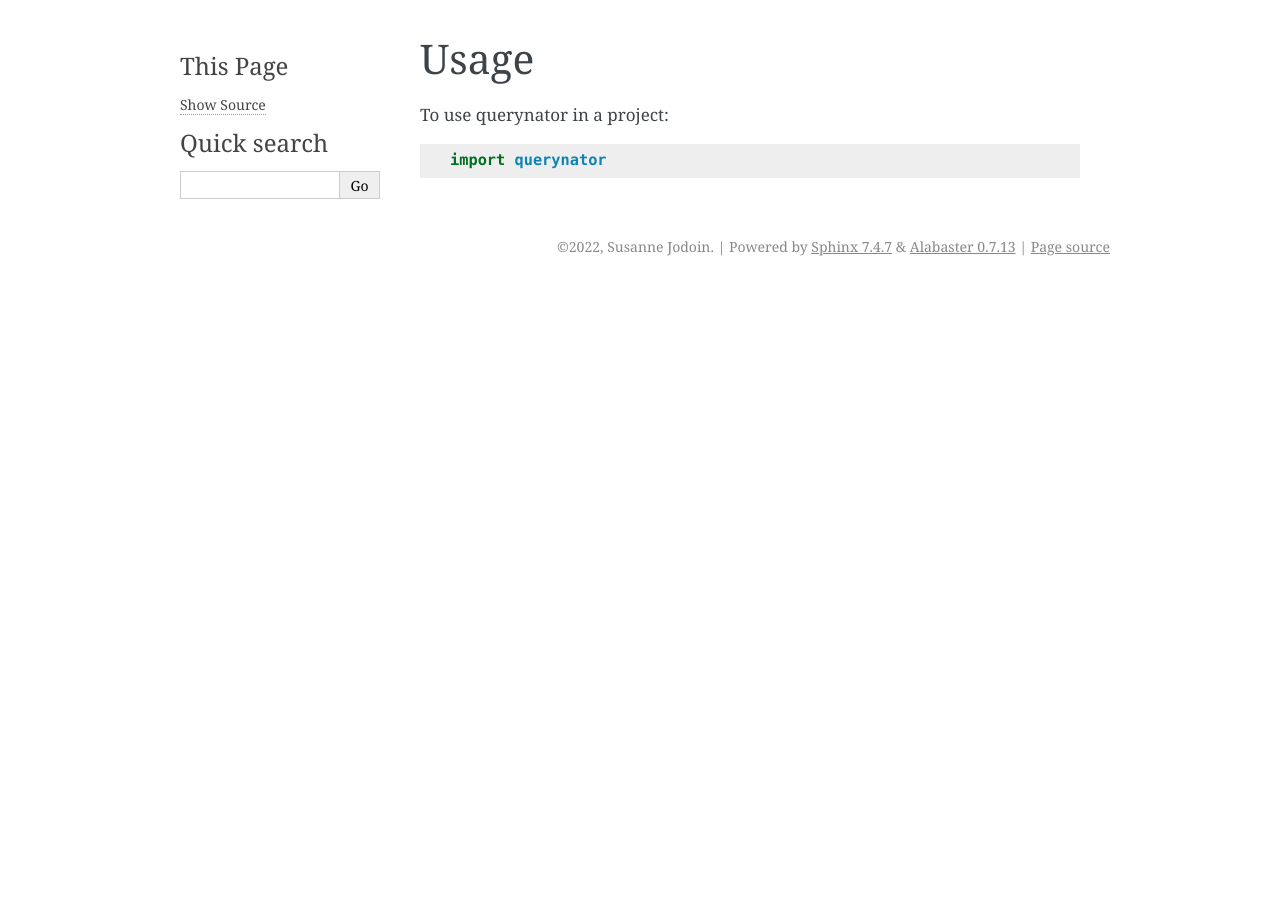
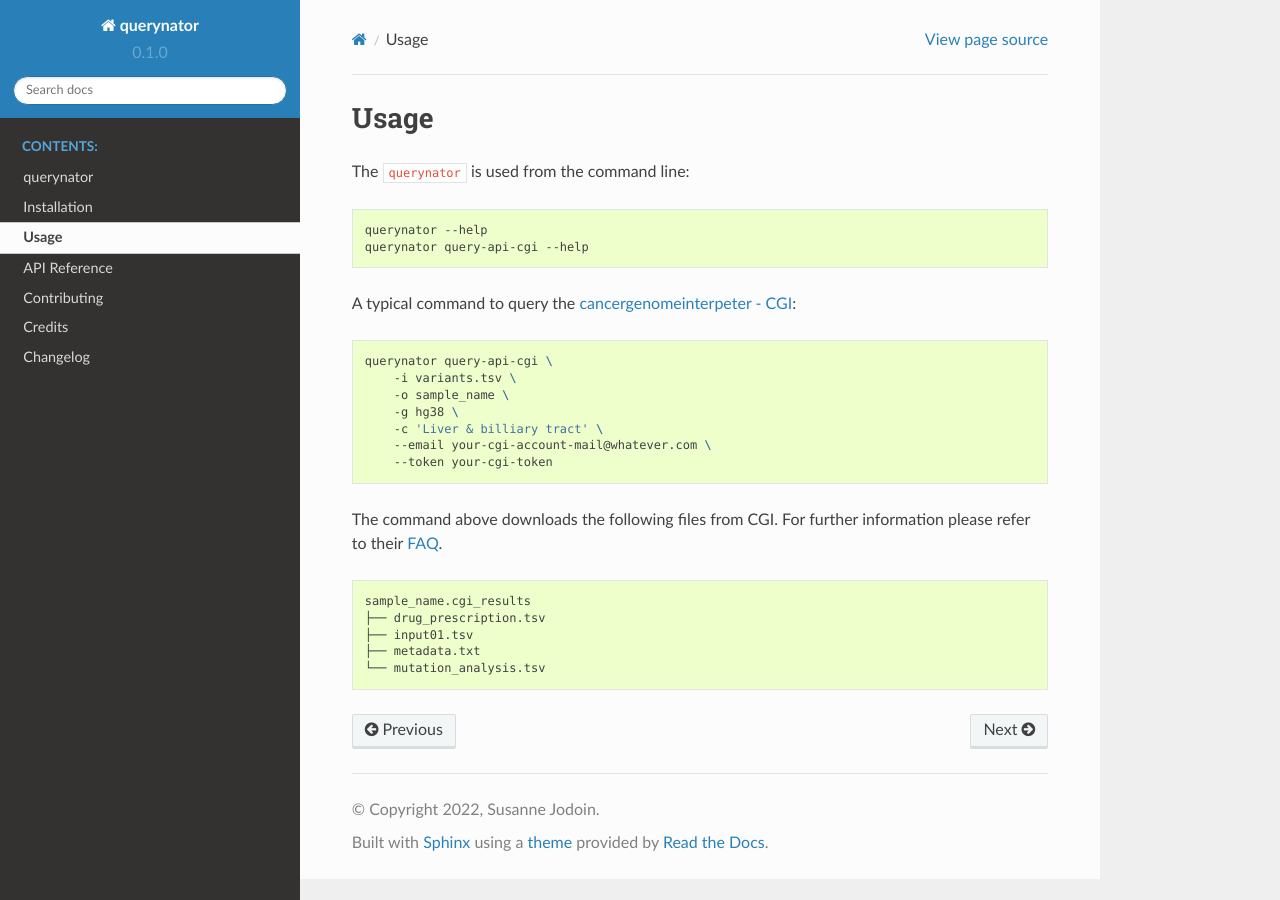
Before and after one commit to qbic-pipelines/querynator, a Sphinx documentation site: the page built from docs/usage.rst, in a window 1280 px wide. Built offline with Sphinx 7.4.7 and the Read the Docs theme 2.0.0, drawn with Linux system fonts in a browser that asks for light colours; pages that are not in the unit, such as notebooks, are missing from menus.

Commit message:
added docs

```diff
--- a/CONTRIBUTING.rst
+++ b/CONTRIBUTING.rst
@@ -118,7 +118,7 @@ Deploying
 ---------
 
 A reminder for the maintainers on how to deploy.
-Make sure all your changes are committed (including an entry in HISTORY.rst).
+Make sure all your changes are committed (including an entry in CHANGELOG.rst).
 Then run::
 
 $ bump2version patch # possible: major / minor / patch
--- a/README.rst
+++ b/README.rst
@@ -26,7 +26,7 @@ Python package to query cancer variant databases
 Features
 --------
 
-* TODO
+* Command-line tool to query the cancergenomeinterpreter via its REST API
 
 Credits
 -------
--- /dev/null
+++ b/docs/changelog.rst
@@ -0,0 +1 @@
+.. include:: ../CHANGELOG.rst
--- a/docs/conf.py
+++ b/docs/conf.py
@@ -64,12 +64,12 @@ release = querynator.__version__
 #
 # This is also used if you do content translation via gettext catalogs.
 # Usually you set "language" from the command line for these cases.
-language = None
+language = 'English'
 
 # List of patterns, relative to source directory, that match files and
 # directories to ignore when looking for source files.
 # This patterns also effect to html_static_path and html_extra_path
-exclude_patterns = ['_build', 'Thumbs.db', '.DS_Store']
+exclude_patterns = ['_build', 'Thumbs.db', '.DS_Store', '*.js']
 
 # The name of the Pygments (syntax highlighting) style to use.
 pygments_style = 'sphinx'
@@ -83,7 +83,7 @@ todo_include_todos = False
 # The theme to use for HTML and HTML Help pages.  See the documentation for
 # a list of builtin themes.
 #
-html_theme = 'alabaster'
+html_theme = 'sphinx_rtd_theme'
 
 # Theme options are theme-specific and customize the look and feel of a
 # theme further.  For a list of options available for each theme, see the
@@ -94,7 +94,7 @@ html_theme = 'alabaster'
 # Add any paths that contain custom static files (such as style sheets) here,
 # relative to this directory. They are copied after the builtin static files,
 # so a file named "default.css" will overwrite the builtin "default.css".
-html_static_path = ['_static']
+# html_static_path = ['_static']
 
 
 # -- Options for HTMLHelp output ---------------------------------------
--- a/docs/history.rst
+++ /dev/null
@@ -1 +0,0 @@
-.. include:: ../HISTORY.rst
--- a/docs/index.rst
+++ b/docs/index.rst
@@ -11,7 +11,7 @@ Welcome to querynator's documentation!
    modules
    contributing
    authors
-   history
+   changelog
 
 Indices and tables
 ==================
--- a/docs/usage.rst
+++ b/docs/usage.rst
@@ -2,6 +2,32 @@
 Usage
 =====
 
-To use querynator in a project::
+The ``querynator`` is used from the command line:
 
-    import querynator
+.. code-block:: bash
+
+    querynator --help
+    querynator query-api-cgi --help
+
+A typical command to query the `cancergenomeinterpeter - CGI <https://www.cancergenomeinterpreter.org/home>`_:
+
+.. code-block:: bash
+
+    querynator query-api-cgi \
+        -i variants.tsv \
+        -o sample_name \
+        -g hg38 \
+        -c 'Liver & billiary tract' \
+        --email your-cgi-account-mail@whatever.com \
+        --token your-cgi-token
+
+The command above downloads the following files from CGI.
+For further information please refer to their `FAQ <https://www.cancergenomeinterpreter.org/faq#q18>`_.
+
+.. code-block:: bash
+
+    sample_name.cgi_results
+    ├── drug_prescription.tsv
+    ├── input01.tsv
+    ├── metadata.txt
+    └── mutation_analysis.tsv
--- a/setup.py
+++ b/setup.py
@@ -7,8 +7,8 @@ from setuptools import setup, find_packages
 with open('README.rst') as readme_file:
     readme = readme_file.read()
 
-with open('HISTORY.rst') as history_file:
-    history = history_file.read()
+with open('CHANGELOG.rst') as changelog_file:
+    changelog = changelog_file.read()
 
 requirements = ['Click>=7.0', ]
 
@@ -36,7 +36,7 @@ setup(
     },
     install_requires=requirements,
     license="MIT license",
-    long_description=readme + '\n\n' + history,
+    long_description=readme + '\n\n' + changelog,
     include_package_data=True,
     keywords='querynator',
     name='querynator',
```
Also changed, not shown: CHANGELOG.rst (added, +17 -0 lines), HISTORY.rst (deleted, +0 -8 lines), docs/modules.rst (added, +13 -0 lines), 3 other files.
